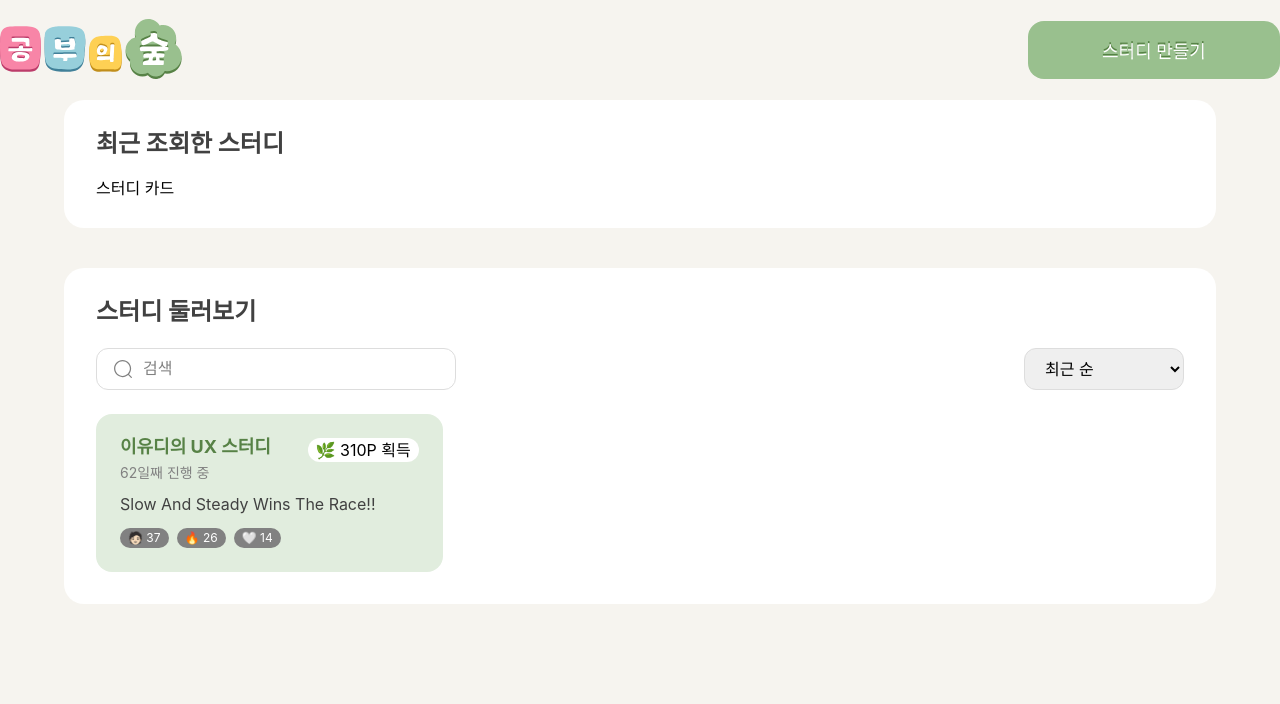
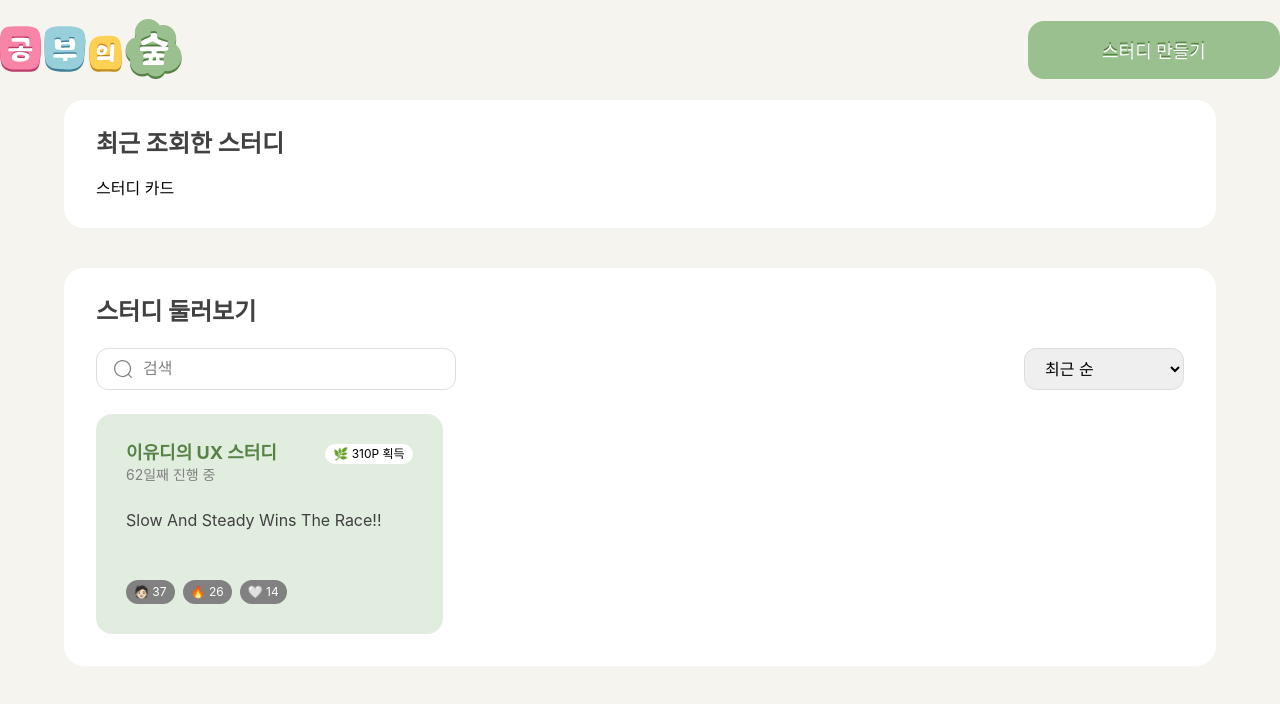
Before and after one commit to Codeit-Full-Stack-15-2/15th-ForestOfStudy-2team-FE, a React (Vite) app: page / in a window 1280 px wide. Shown: the top 704 px of the page. Built offline with nearby package versions, Linux system fonts and the light colour scheme; a web font is replaced by a local one.

Commit message:
feat: Complete study card UI

```diff
--- a/src/pages/home/Home.jsx
+++ b/src/pages/home/Home.jsx
@@ -35,7 +35,7 @@ function Home() {
 
         <ul className={styles.studyList}>
           <li className={styles.studyCard}>
-            <article>
+            <article className={styles.cardContent}>
               <div className={styles.cardHeader}>
                 <h3 className={styles.cardTitle}>이유디의 UX 스터디</h3>
                 <span className={styles.pointBadge}>🌿 310P 획득</span>
--- a/src/pages/home/Home.module.css
+++ b/src/pages/home/Home.module.css
@@ -88,10 +88,19 @@
   gap: 24px;
 }
 
+.cardContent {
+  display: flex;
+  flex-direction: column;
+  flex: 1;
+}
+
 .studyCard {
+  min-height: 220px;
   background-color: var(--color-green-light);
-  padding: 24px;
+  padding: 30px;
   border-radius: 16px;
+
+  display: flex;
 }
 
 .cardHeader {
@@ -110,6 +119,7 @@
   background-color: #fff;
   padding: 4px 8px;
   border-radius: 12px;
+  font-size: var(--font-size-xs)
 }
 
 .studyProcess {
@@ -119,13 +129,13 @@
 }
 
 .studyDescription {
-  margin-top: 16px;
+  margin-top: 30px;
   font-size: var(--font-size-md);
   color: var(--color-gray-900);
 }
 
 .reactions {
-  margin-top: 16px;
+  margin-top: auto;
 
   display: flex;
   gap: 8px;
@@ -133,7 +143,7 @@
 
 .reactions span {
   background-color: var(--color-gray-500);
-  padding: 4px 8px;
+  padding: 6px 8px;
   border-radius: 12px;
 
   color: #fff;
```
